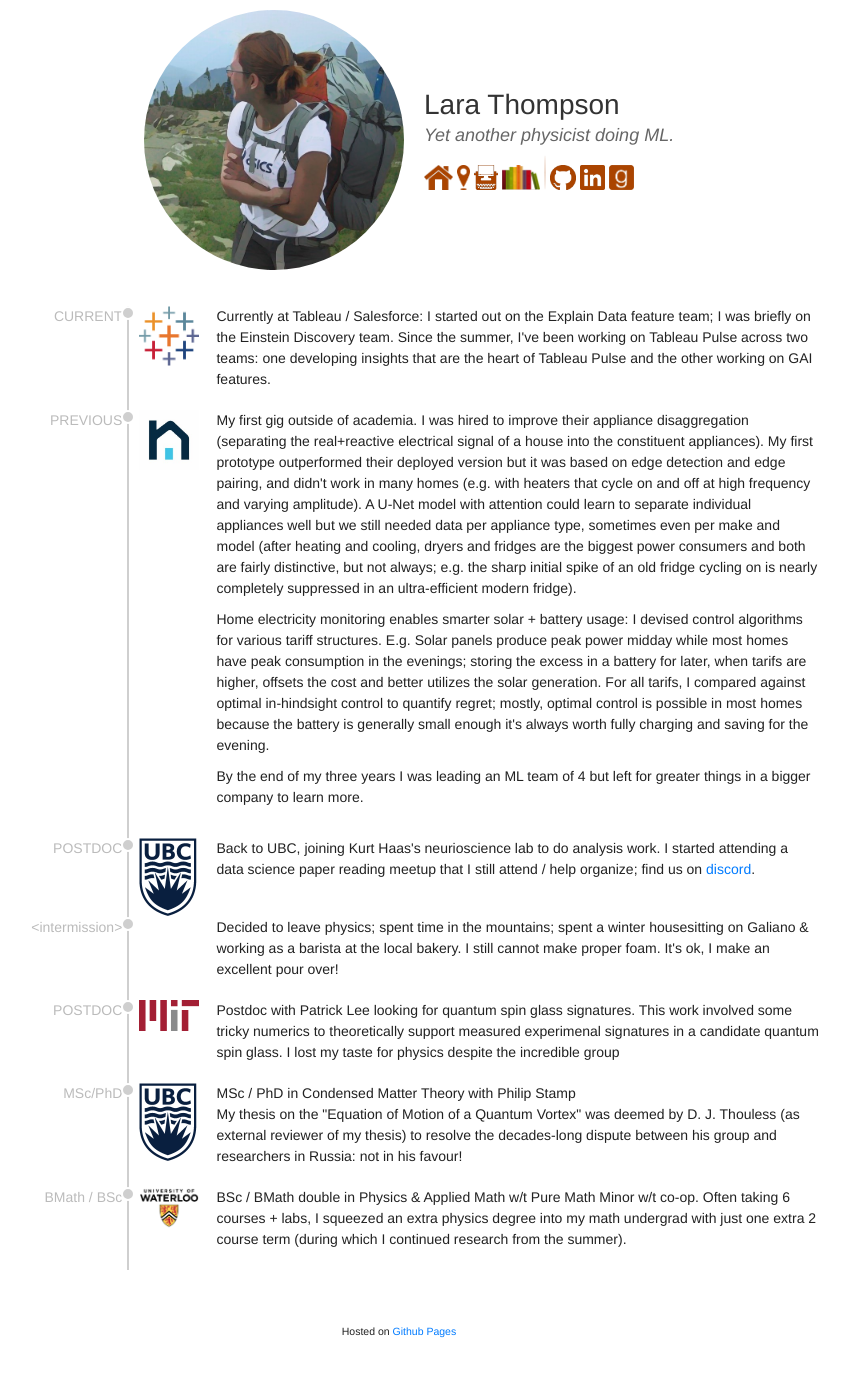
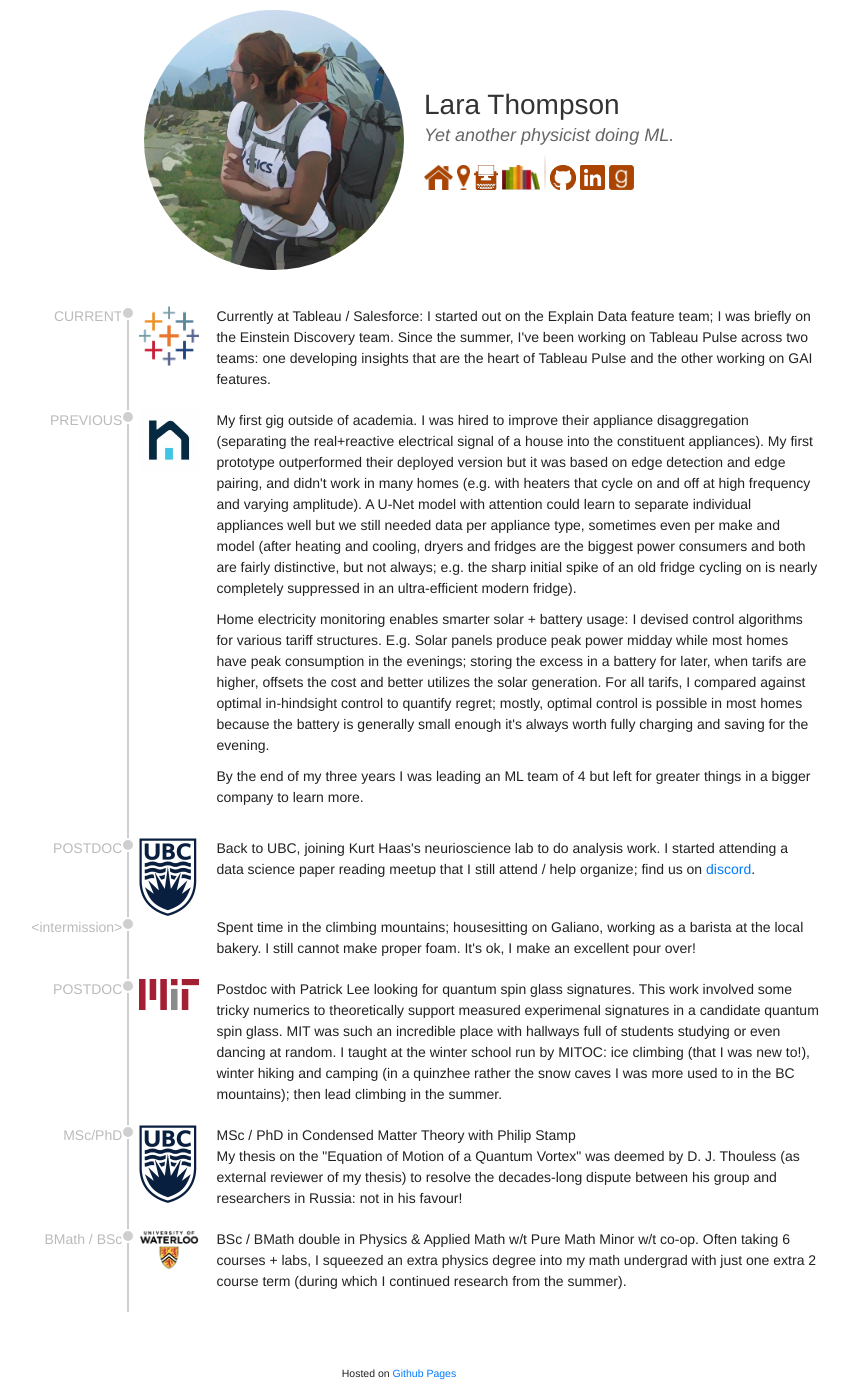
Before and after one commit to lrthomps/lrthomps.github.io, a Jekyll site: the page built from timeline.md, in a window 1280 px wide. Shown: the whole page, without its empty margins (241-1090 px from the left). Built offline with Jekyll 4.4.1, drawn with Linux system fonts in a browser that asks for light colours; before the commit the page ends 1341 px from its top, so only the background shows below that.

Commit message:
more updates suggested by all capable Andrew _P_

```diff
--- a/timeline.md
+++ b/timeline.md
@@ -49,7 +49,7 @@ layout: page
             <div class="entry-dot"></div>
         </div>
         <div class="desc">
-            Decided to leave physics; spent time in the mountains; spent a winter housesitting on Galiano & working as a barista at the local bakery. I still cannot make proper foam. It's ok, I make an excellent pour over!
+            Spent time in the climbing mountains; housesitting on Galiano, working as a barista at the local bakery. I still cannot make proper foam. It's ok, I make an excellent pour over!
         </div>
     </div>
     <div class="entry row">
@@ -61,7 +61,7 @@ layout: page
             <img src="assets/images/timeline/mit.svg" />
         </div>
         <div class="desc">
-            Postdoc with Patrick Lee looking for quantum spin glass signatures. This work involved some tricky numerics to theoretically support measured experimenal signatures in a candidate quantum spin glass. I lost my taste for physics despite the incredible group
+            Postdoc with Patrick Lee looking for quantum spin glass signatures. This work involved some tricky numerics to theoretically support measured experimenal signatures in a candidate quantum spin glass. MIT was such an incredible place with hallways full of students studying or even dancing at random. I taught at the winter school run by MITOC: ice climbing (that I was new to!), winter hiking and camping (in a quinzhee rather the snow caves I was more used to in the BC mountains); then lead climbing in the summer.
         </div>
     </div>
     <div class="entry row">
```
